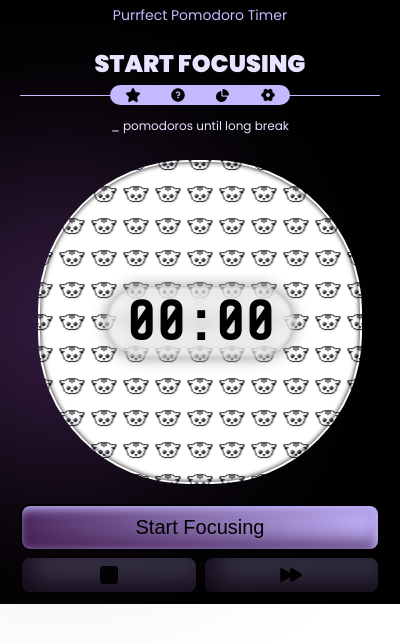
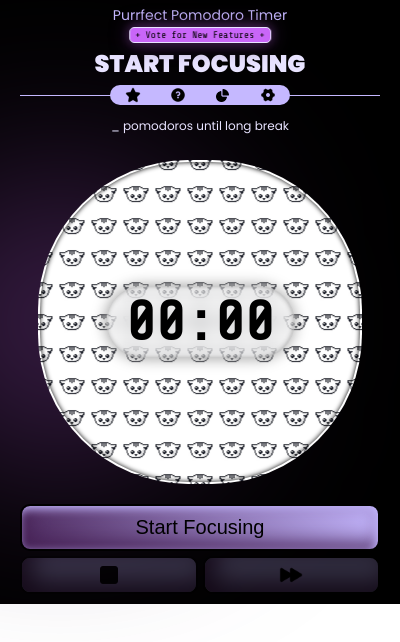
Before and after one commit to kartikth40/PurrfectFocus, a browser extension: page modules/popup/popup.html in a window 400 px wide. Drawn offline with nearby package versions, Linux system fonts and the light colour scheme.

Commit message:
added new feature poll for users

```diff
--- /dev/null
+++ b/modules/config.js
@@ -0,0 +1,3 @@
+export const CONFIG = {
+  POLL_FORM_URL: "https://docs.google.com/forms/d/e/1FAIpQLSehxcC9eNIshzl9kA6wGWloeK-LWmXgf5cVZUrVi61Yw7_SIg/viewform?usp=dialog"
+};
--- a/modules/global.css
+++ b/modules/global.css
@@ -465,3 +465,57 @@ input:hover, select:hover {
     transform: skew(0) rotate(0);
   }
 }
+
+
+.poll-btn {
+  position: absolute;
+  top: 0;
+  left: 50%;
+  transform: translateX(-50%);
+  z-index: 100;
+}
+.poll-btn.popup {
+  top: 25px;
+}
+.poll-btn button {
+  background: var(--primary-color-4);
+  backdrop-filter: blur(10px);
+  outline: none;
+  border: 2px solid var(--secondary-color-1);
+  border-top: none;
+  color: black;
+  font-weight: 500;
+  font-size: 1.3em;
+  border-radius: 15px;
+  border-top-left-radius: 0;
+  border-top-right-radius: 0;
+  padding: 5px 10px;
+  font-family: "Share Tech Mono", monospace;
+  box-shadow: 0 4px 6px rgba(0, 0, 0, 0.1), 0 0 10px var(--primary-color), 0 0 20px var(--primary-color);
+  margin: 0;
+  cursor: pointer;
+  transition: .25s all;
+  text-decoration-color: var(--primary-color);
+
+  &:hover {
+    box-shadow: 0 4px 6px rgba(0, 0, 0, 0.5), 0 0 10px var(--primary-color-4), 0 0 20px var(--primary-color-4);
+    text-decoration: underline;
+    text-decoration-color: var(--primary-color);
+  }
+}
+
+body.light .poll-btn button {
+  box-shadow: 0 4px 6px rgba(0, 0, 0, 0.1), 0 0 10px var(--primary-color-4), 0 0 20px var(--primary-color-4);
+  &:hover {
+    box-shadow:  0 4px 6px rgba(0, 0, 0, 0), 0 0 10px var(--primary-color-4), 0 0 20px var(--primary-color-4);
+  }
+}
+
+.poll-btn.popup button {
+  border: 1px solid var(--secondary-color-1);
+  border-radius: 5px;
+  font-size: .8em;
+  white-space: no-wrap;
+  width: max-content;
+  padding: 2px 5px;
+}
--- a/modules/popup/popup.html
+++ b/modules/popup/popup.html
@@ -9,9 +9,11 @@
   <script type="module" defer src="popup.js"></script>
 </head>
 <body>
-
-<div class="container">
+  <div class="container">
     <h1 class="title">Purrfect Pomodoro Timer</h1>
+    <div class="poll-btn popup">
+      <button id="votePoll">+   Vote for New Features +</button>
+    </div>
 
     <div class="focus-tab tab active">
       <div class="heading-container">
--- a/modules/popup/popup.js
+++ b/modules/popup/popup.js
@@ -20,6 +20,7 @@ import {
   TIMERKEY,
   SETTINGSKEY
  } from "../constants.js"
+import { CONFIG } from "../config.js"
 
 const container = document.querySelector('.container')
 const timer = document.querySelector('.timer')
@@ -232,24 +233,9 @@ const initiateTimer = async () => {
   nextBtn.classList.add('active')
 }
 
-
-
-
-
-// function setupTabsSystem() {
-//   tabs.forEach(({tab, btn}) => {
-//     btn.addEventListener('click', () => {
-//       if(btn.classList.contains('active')) return
-//       tabs.forEach(curTab => {
-//         if(curTab.btn.classList.contains('active')) {
-//           curTab.btn.classList.remove('active')
-//         }
-//         if(curTab.tab.classList.contains('active')) {
-//           curTab.tab.classList.remove('active')
-//         }
-//       })
-//       btn.classList.add('active')
-//       tab.classList.add('active')
-//     })
-//   })
-//   }
+const votePoll = document?.getElementById("votePoll")
+  if(votePoll) {
+    votePoll.addEventListener("click", function() {
+    chrome.tabs.create({ url: CONFIG.POLL_FORM_URL });
+  });
+}
```
Also changed, not shown: modules/newTab/over.html (+3 -0 lines), modules/newTab/over.js (+8 -0 lines), manifest.json.
